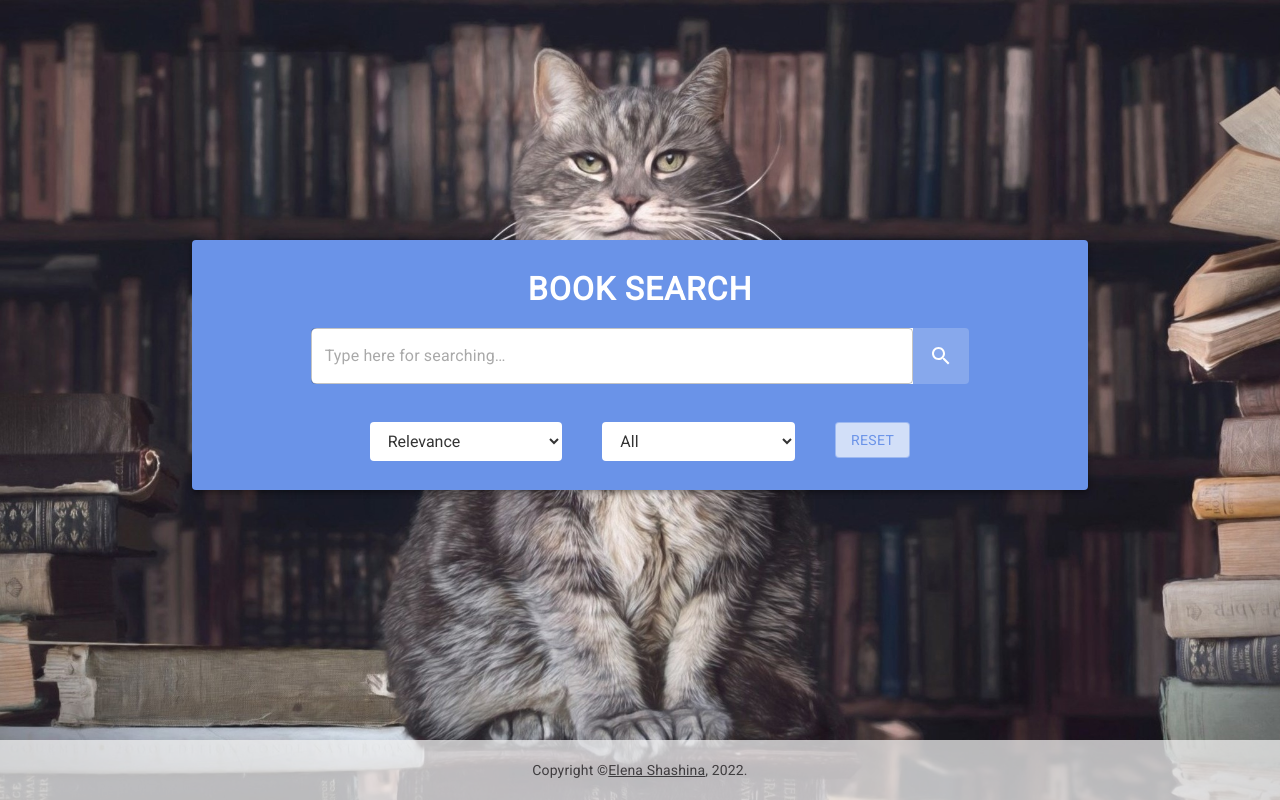
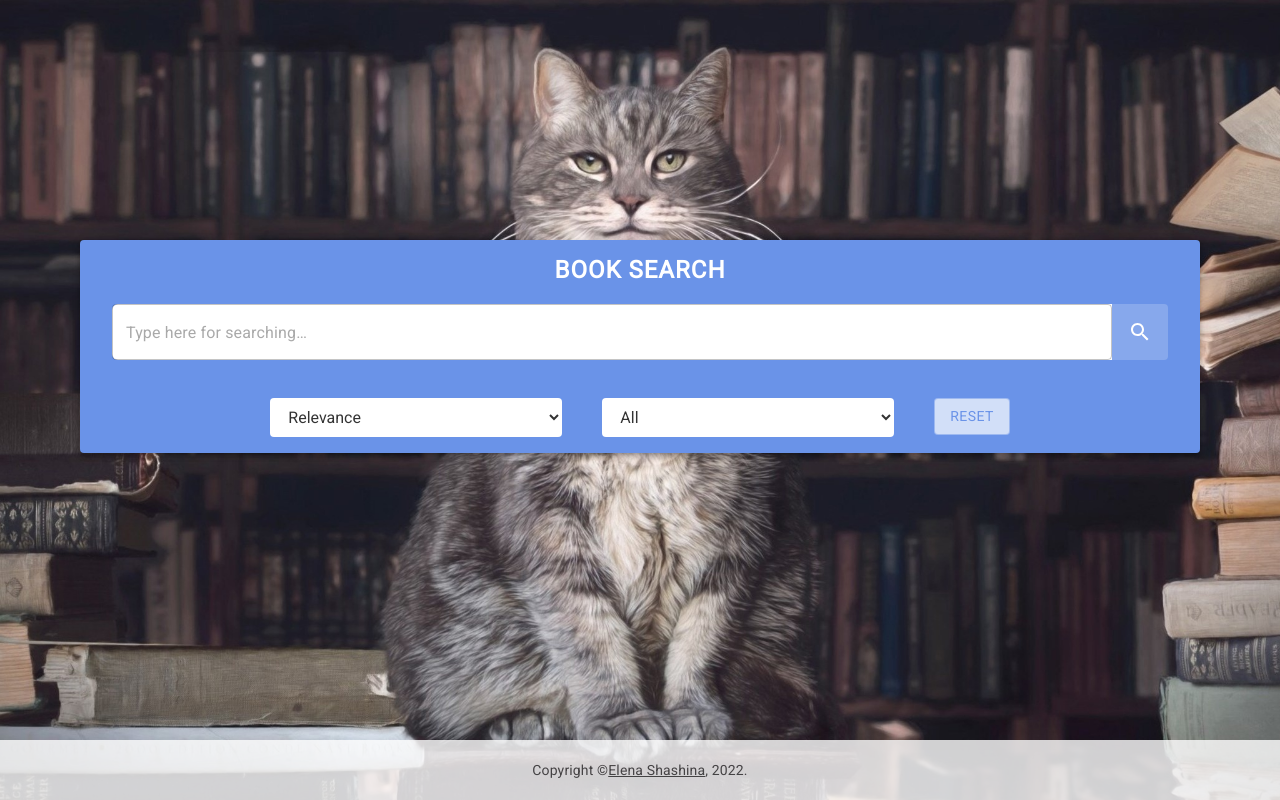
Before and after one commit to Elvehnn/Future-Google-books, a React (Create React App) app: page / in a window 1280 px wide. Built offline with nearby package versions, Linux system fonts and the light colour scheme; no server answers.

Commit message:
fix: fix styles

```diff
--- a/src/components/Footer/Footer.scss
+++ b/src/components/Footer/Footer.scss
@@ -1,6 +1,6 @@
 .footer {
-  background-color: #f0f0f1;
-  opacity: 0.75;
+  background-color: #fff;
+  opacity: 0.8;
   width: 100%;
   display: flex;
   justify-content: center;
--- a/src/components/MainLayout/MainLayout.scss
+++ b/src/components/MainLayout/MainLayout.scss
@@ -10,5 +10,27 @@
   background-position: center;
   row-gap: 20px;
   position: relative;
-  // background: url('../../../public/ZoCtEVBYKzo.jpg') no-repeat top center / cover;
+
+  @media screen and (min-width: 320px) and (max-width: 768px) {
+    height: 100%;
+    margin-top: 0;
+  }
+
+  @media screen and (max-width: 320px) {
+    height: 100%;
+    margin-top: 0;
+  }
+
+  &__search {
+    width: 100%;
+    padding: 30vh 10vh 0 10vh;
+
+    @media screen and (min-width: 320px) and (max-width: 768px) {
+      padding: 30vh 5vh 0 5vh;
+    }
+
+    @media screen and (max-width: 320px) {
+      padding: 10vh 5vh 0 5vh;
+    }
+  }
 }
--- a/src/components/MainLayout/MainLayout.tsx
+++ b/src/components/MainLayout/MainLayout.tsx
@@ -20,7 +20,9 @@ const MainLayout: FC<MainLayoutProps> = ({ children, searchStyle, background })
   return (
     <CSSTransition in={true} nodeRef={nodeRef} timeout={300} classNames="opacity" unmountOnExit>
       <main className="main" style={mainBackground} ref={nodeRef}>
-        <Search {...searchStyle} />
+        <section className="main__search">
+          <Search {...searchStyle} />
+        </section>
         {children}
         <Footer />
       </main>
--- a/src/components/Search/Search.scss
+++ b/src/components/Search/Search.scss
@@ -3,14 +3,16 @@
   flex-direction: column;
   justify-content: center;
   align-items: center;
-  position: relative;
+  position: fixed;
   column-gap: 20px;
   padding: 4vw;
   border-radius: 4px;
+  width: 70%;
   @media screen and (max-width: 320px) {
-    height: 320px;
     justify-content: flex-start;
     padding-top: 20px;
+    margin-top: 0;
+    position: static;
   }
 
   &__title {
@@ -21,14 +23,18 @@
     margin-block-start: 0;
     margin-block-end: 0;
     text-decoration: none;
+    text-align: center;
     &:hover {
       cursor: pointer;
+    }
+
+    @media screen and (max-width: 768px) {
+      font-size: 1.2rem;
     }
   }
 
   form {
-    flex: 0 0 auto;
-    width: 83%;
+    width: 100%;
     display: flex;
     flex-direction: column;
     align-items: center;
@@ -39,6 +45,12 @@
       flex-direction: column;
       width: 100%;
       height: 94px;
+      @media screen and (min-width: 321px) and (max-width: 768px) {
+        height: 80px;
+      }
+      @media screen and (max-width: 320px) {
+        height: 75px;
+      }
 
       p {
         color: #bf0748;
@@ -76,8 +88,8 @@
         align-items: flex-start;
         column-gap: 40px;
         row-gap: 10px;
-        @media screen and (max-width: 320px) {
-          width: 70%;
+        @media screen and (max-width: 768px) {
+          row-gap: 20px;
         }
       }
 
@@ -102,9 +114,11 @@
         animation-duration: 10ms;
         padding: 8px 14px;
         cursor: pointer;
-
+        @media screen and (min-width: 321px) and (max-width: 768px) {
+          width: 40%;
+        }
         @media screen and (max-width: 320px) {
-          width: 100%;
+          width: 60%;
         }
 
         & > option {
--- a/src/components/SearchResults/SearchResults.scss
+++ b/src/components/SearchResults/SearchResults.scss
@@ -7,9 +7,12 @@
   background-repeat: no-repeat;
   background-size: cover;
   background-position: center;
-  padding: 220px 4vw 4vw;
   row-gap: 20px;
   position: relative;
+  padding: 0 4vh;
+  @media screen and (max-width: 320px) {
+    margin-top: 28vh;
+  }
 
   .cards-container {
     display: flex;
--- a/src/pages/BookPage/BookPage.scss
+++ b/src/pages/BookPage/BookPage.scss
@@ -1,9 +1,8 @@
 .book-page {
-  padding: 0 40px;
+  padding: 40px 40px 0 40px;
   width: 100%;
-  height: 100%;
   display: flex;
-  align-items: center;
+  align-items: flex-start;
   column-gap: 40px;
 
   &__image-container {
@@ -12,6 +11,7 @@
     display: flex;
     justify-content: center;
     align-items: center;
+    padding-top: 2vh;
 
     .image {
       display: inline-block;
--- a/src/pages/Main/Main.tsx
+++ b/src/pages/Main/Main.tsx
@@ -1,11 +1,9 @@
 import MainLayout from '../../components/MainLayout/MainLayout';
 
 const style = {
-  width: '70%',
-  height: '250px',
   position: 'static',
   rowGap: '20px',
-  marginTop: '30vh',
+  padding: '2vh 4vh',
 };
 
 const Main = () => {
--- a/src/pages/SearchPage/SearchPage.tsx
+++ b/src/pages/SearchPage/SearchPage.tsx
@@ -2,15 +2,12 @@ import SearchResults from '../../components/SearchResults/SearchResults';
 import MainLayout from '../../components/MainLayout/MainLayout';
 
 const style = {
-  flexGrow: 0,
-  position: 'fixed',
   top: 0,
   left: 0,
-  height: '200px',
-  flexDirection: 'row',
   rowGap: '10px',
   alignItems: 'none',
   borderRadius: 0,
+  padding: '2vh 4vh',
 };
 
 const Main = () => {
```
